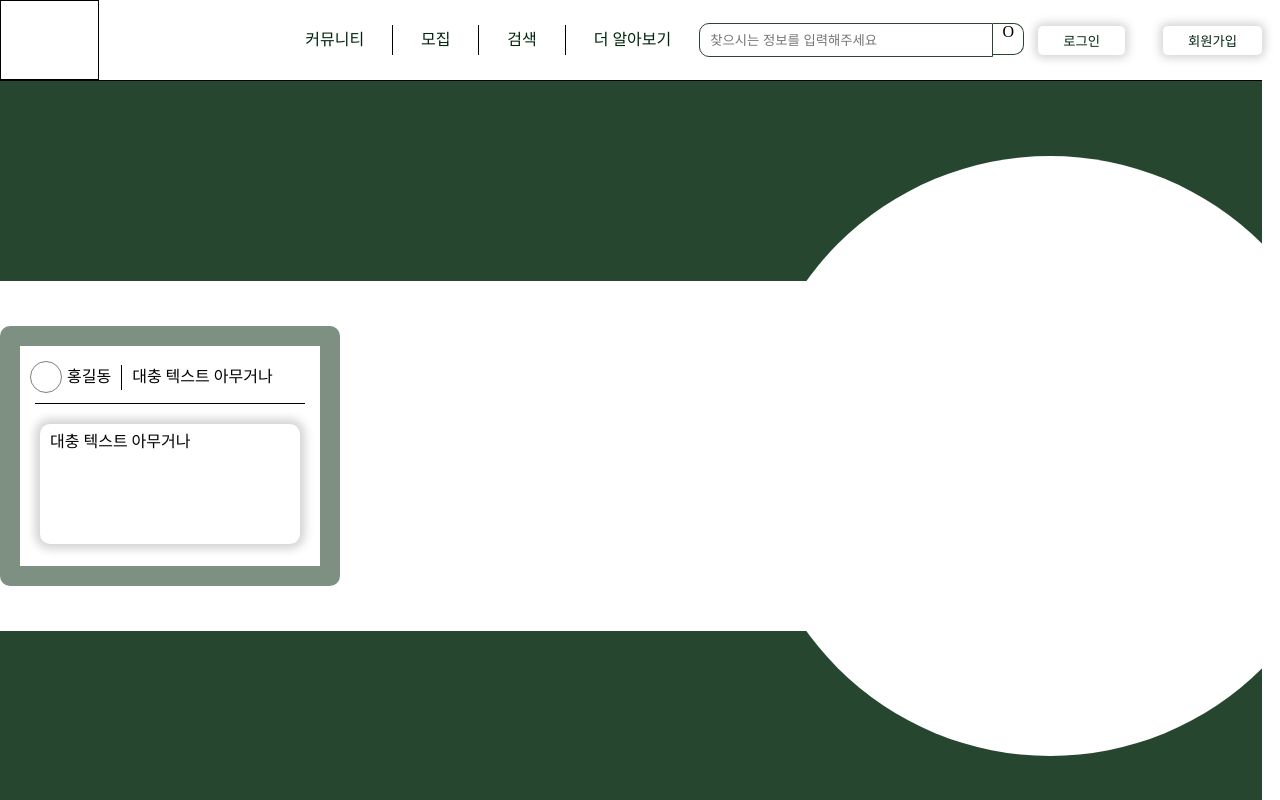
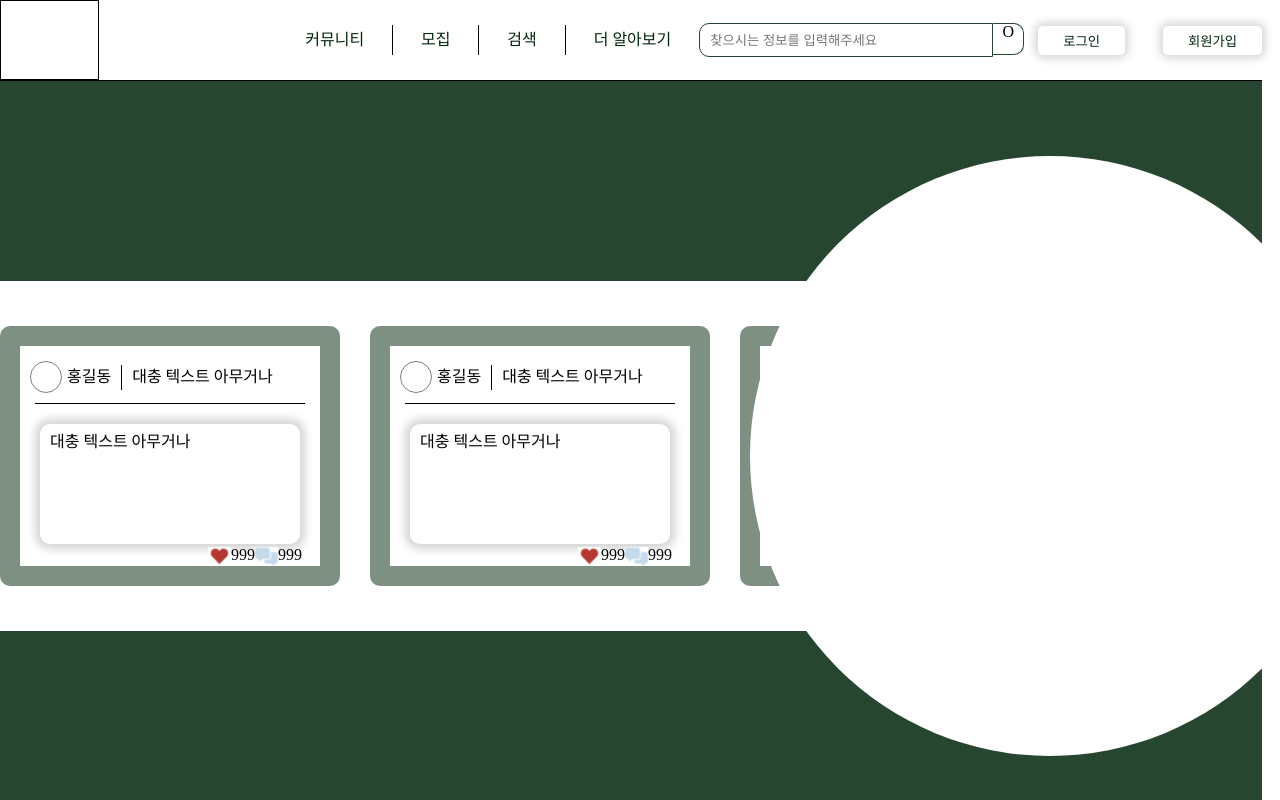
Before and after one commit to kody-gsm/Gni-client, a React (Create React App) app: page / in a window 1280 px wide. Shown: the top 800 px of the page. Built offline with nearby package versions, Linux system fonts and the light colour scheme.

Commit message:
Box content 완성

```diff
--- a/src/components/Boxcontent/boxcontent.jsx
+++ b/src/components/Boxcontent/boxcontent.jsx
@@ -1,4 +1,6 @@
 import * as S from './style';
+import heart from '../../assets/heart.png';
+import message from '../../assets/messages.png';
 
 export default function Boxcontent() {
   return (
@@ -20,6 +22,12 @@ export default function Boxcontent() {
       <div className='contents'>
         {'대충 텍스트 아무거나'}
       </div>
+      <div className='footer'>
+        <img src={heart} alt='likes' className='likes' />
+        <span>{999}</span>
+        <img src={message} alt='answers' className='answers' />
+        <span>{999}</span>
+      </div>
     </S.boxcontent>
   );
 }
--- a/src/components/Boxcontent/style.js
+++ b/src/components/Boxcontent/style.js
@@ -1,7 +1,6 @@
 import { styled } from "styled-components";
 
 export const boxcontent = styled.div`
-  width: 300px;
   height: 220px;
   border: 20px solid #27462F99;
   border-radius: 10px;
@@ -29,16 +28,30 @@ export const boxcontent = styled.div`
     }
   }
   .roothr{
-    margin:10px auto;
+    margin:10px 15px;
     border-top: 1px solid black;
-    width: 90%;
+    width: 270px;
   }
   .contents{
-    margin: 20px auto;
+    margin: 20px auto 0 auto;
     height: 100px;
     width: 80%;
     box-shadow: 0 0 10px 5px lightgray;
     border-radius: 10px;
     padding: 10px;
   }
+  .footer{
+    display: flex;
+    justify-content: right;
+    align-items: center;
+    margin-right: 18px;
+    img{
+      margin-top: 3px;
+      width: 23px;
+      object-fit: scale-down;
+    }
+  }
+  &+&{
+    margin-left: 30px;
+  }
 `
--- a/src/pages/Main/index.jsx
+++ b/src/pages/Main/index.jsx
@@ -9,7 +9,15 @@ function Main(props) {
     <S.main>
       <div className='emptyBox' />
       <div className='contentBox'>
-        <Boxcontent />
+        {<>
+          <Boxcontent />
+          <Boxcontent />
+          <Boxcontent />
+          <Boxcontent />
+          <Boxcontent />
+          <Boxcontent />
+          <Boxcontent />
+        </>}
         <div className='circle'>
 
         </div>
--- a/src/pages/Main/style.js
+++ b/src/pages/Main/style.js
@@ -10,11 +10,13 @@ export const main = styled.div`
   }
 
   .contentBox{
+    width: calc(100vw - 18px);
     height: 350px;
     background-color: white;
     margin-top: 200px;
     display: flex;
     align-items: center;
+    overflow-x: scroll;
 
   .circle{
     position: absolute;
```
Also changed, not shown: src/assets/heart.png (added), src/assets/messages.png (added).
